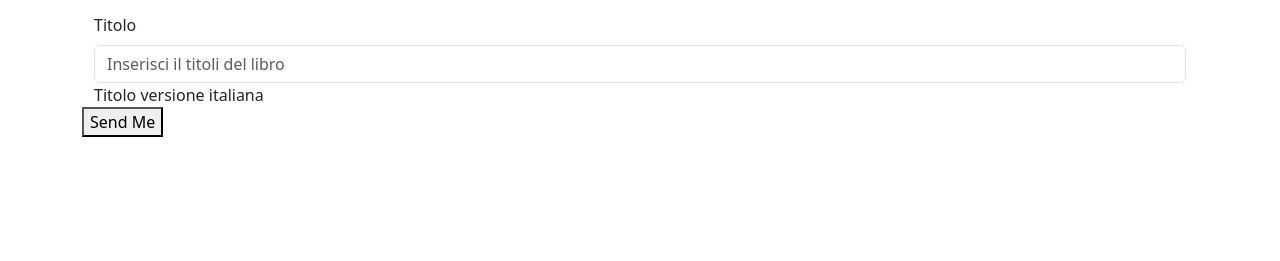
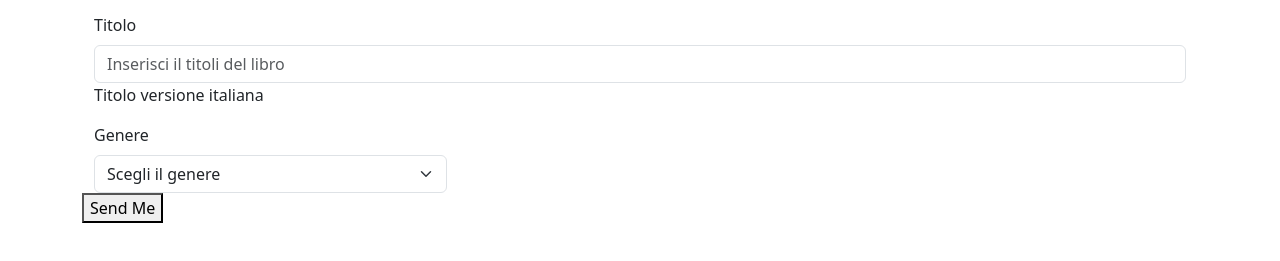
Before and after one commit to fralofa15/html-css-bootstrap-dashboard, a plain HTML site: page new-book.html in a window 1280 px wide. Shown: the part 235-496 px from the top of the page. Drawn offline with nearby package versions, Linux system fonts and the light colour scheme.

Commit message:
aggiunto input genere

```diff
--- a/new-book.html
+++ b/new-book.html
@@ -67,6 +67,14 @@
                                     placeholder="Inserisci il titoli del libro">
                                 <div>Titolo versione italiana</div>
                             </div>
+                            <div class="col-12 col-lg-4">
+                                <label for="genere" class="form-label">Genere</label>
+                                <select class="form-select" id="genere" name="scelta">
+                                    <option selected>Scegli il genere</option>
+                                    <option value="fantasy">Fantasy</option>
+                                    <option value="fantascienza">Fantascienza</option>
+                                </select>
+                            </div>
                         </div>
                     </div>
 
```
